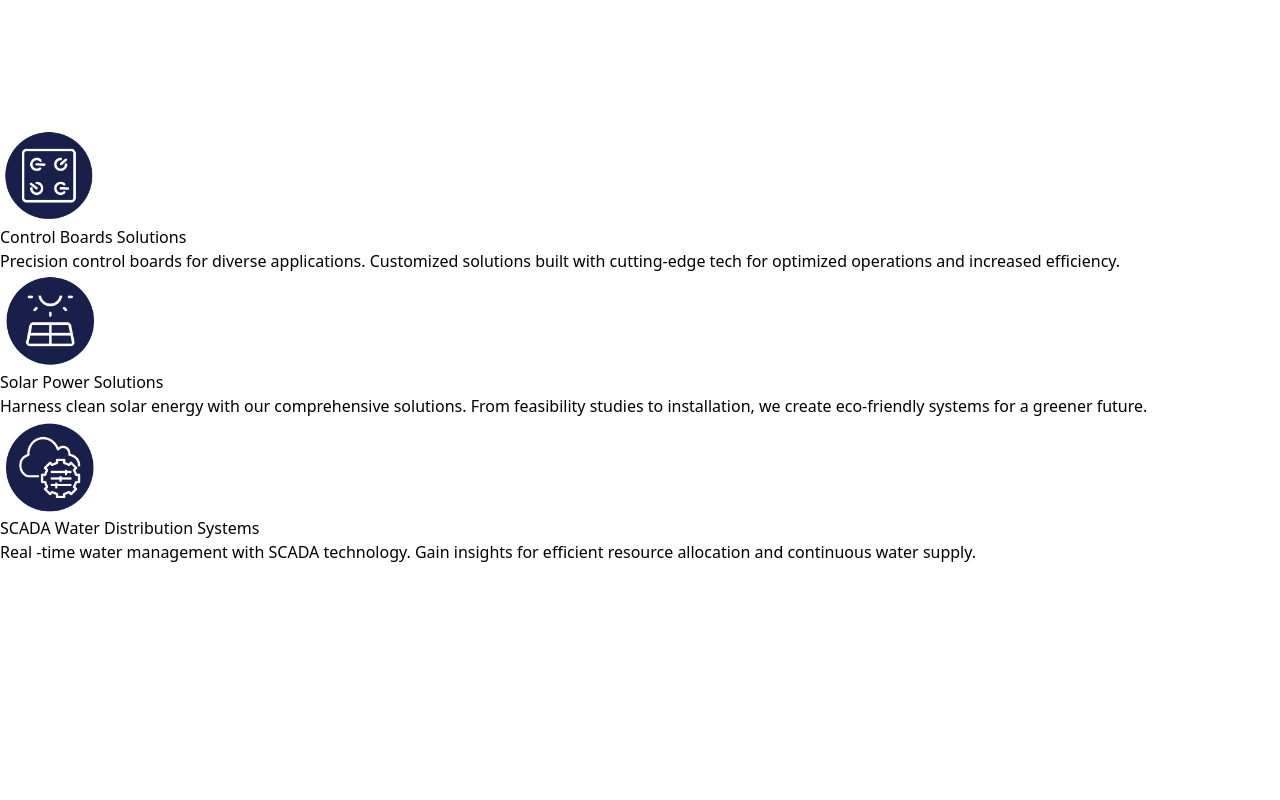
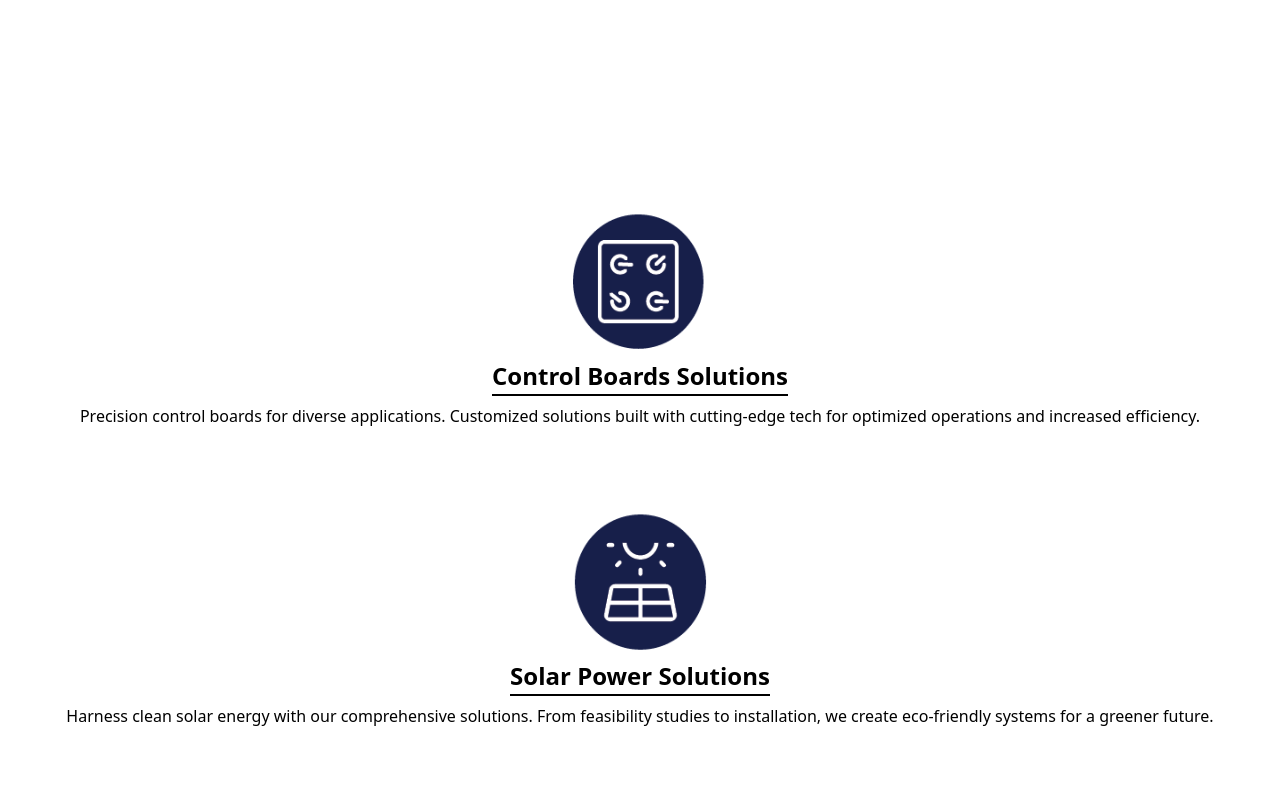
Before and after one commit to MenassieErmias/yamato-next, a Next.js app: page / in a window 1280 px wide. Shown: the part 1520-2320 px from the top of the page. Before the commit the page ends 2084 px from the top, so only its background shows below. Built offline with nearby package versions, Linux system fonts and the light colour scheme.

Commit message:
styles imported: specs.jsx, styles added home.modules.css

```diff
--- a/app/components/Specs.jsx
+++ b/app/components/Specs.jsx
@@ -1,9 +1,6 @@
 import React from 'react'
 import SpecCard from './SpecCard';
-import scada from '../../public/assets/Images/scada.png';
-import controlBoards from '../../public/assets/Images/control-boards.png';
-import solarPower from '../../public/assets/Images/solar-power.png';
-
+import '../home.modules.css'
 const Specs = () => {
   const specsArr = [
     {
--- a/app/home.modules.css
+++ b/app/home.modules.css
@@ -43,5 +43,36 @@ h2.desc {
   font-size: 2rem;
   font-weight: 600;
   text-align: center;
+}
 
+.specs-container {
+  width: 100%;
+  display: flex;
+  flex-direction: column;
+  padding: 2rem;
 }
+
+.card-container {
+  /* border: 1px black solid; */
+  margin-top: 1rem;
+  display: flex;
+  flex-direction: column;
+  align-items: center;
+  padding: 2rem;
+}
+
+.card-image {
+  height: 150px;
+  width: 150px;
+}
+
+.card-heading {
+  font-weight: bolder;
+  font-size: 1.5rem;
+  border-bottom: 2px solid black;
+}
+
+.card-content {
+  text-align: center;
+  margin-top: 0.5rem;
+}
```
